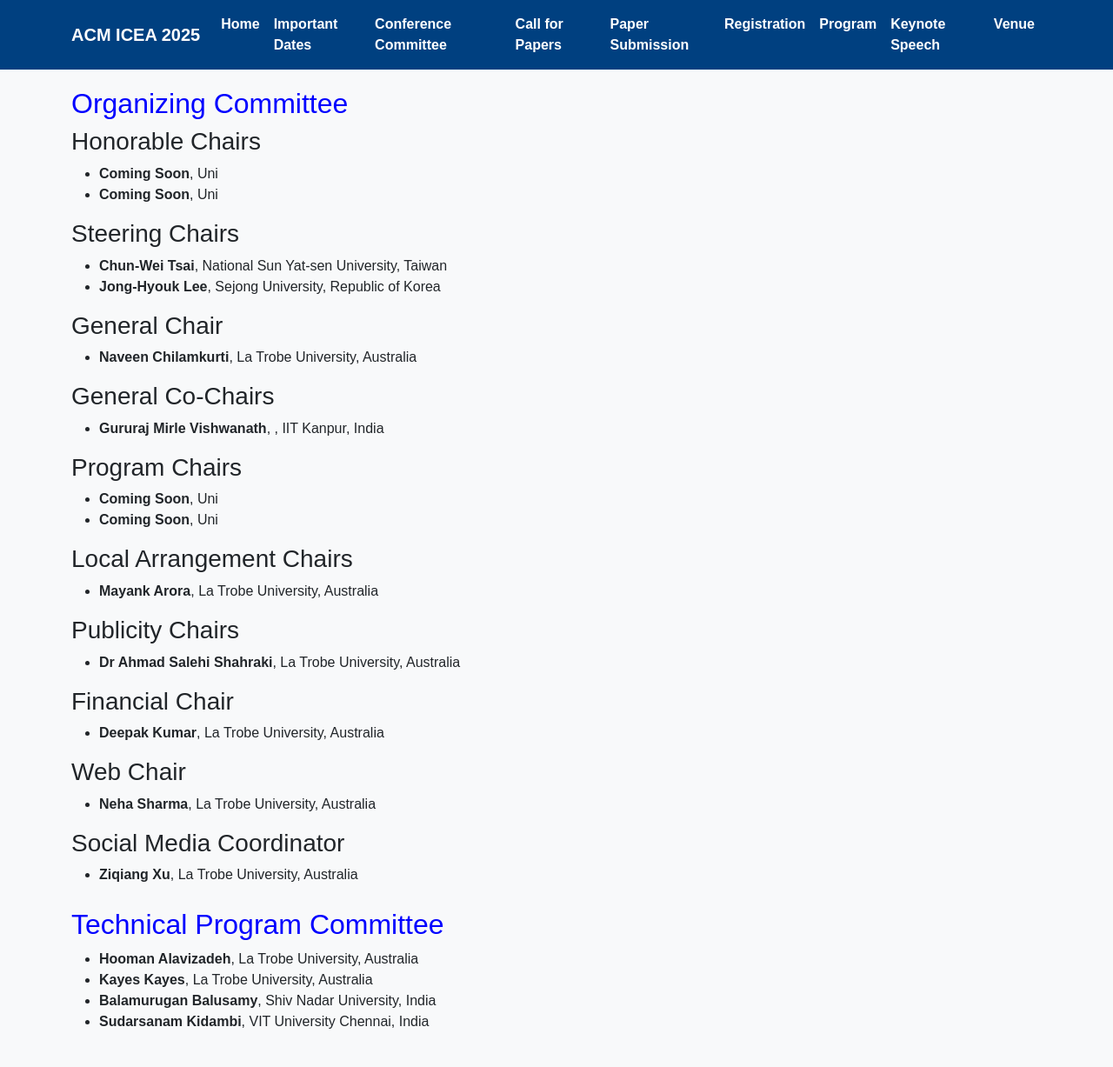
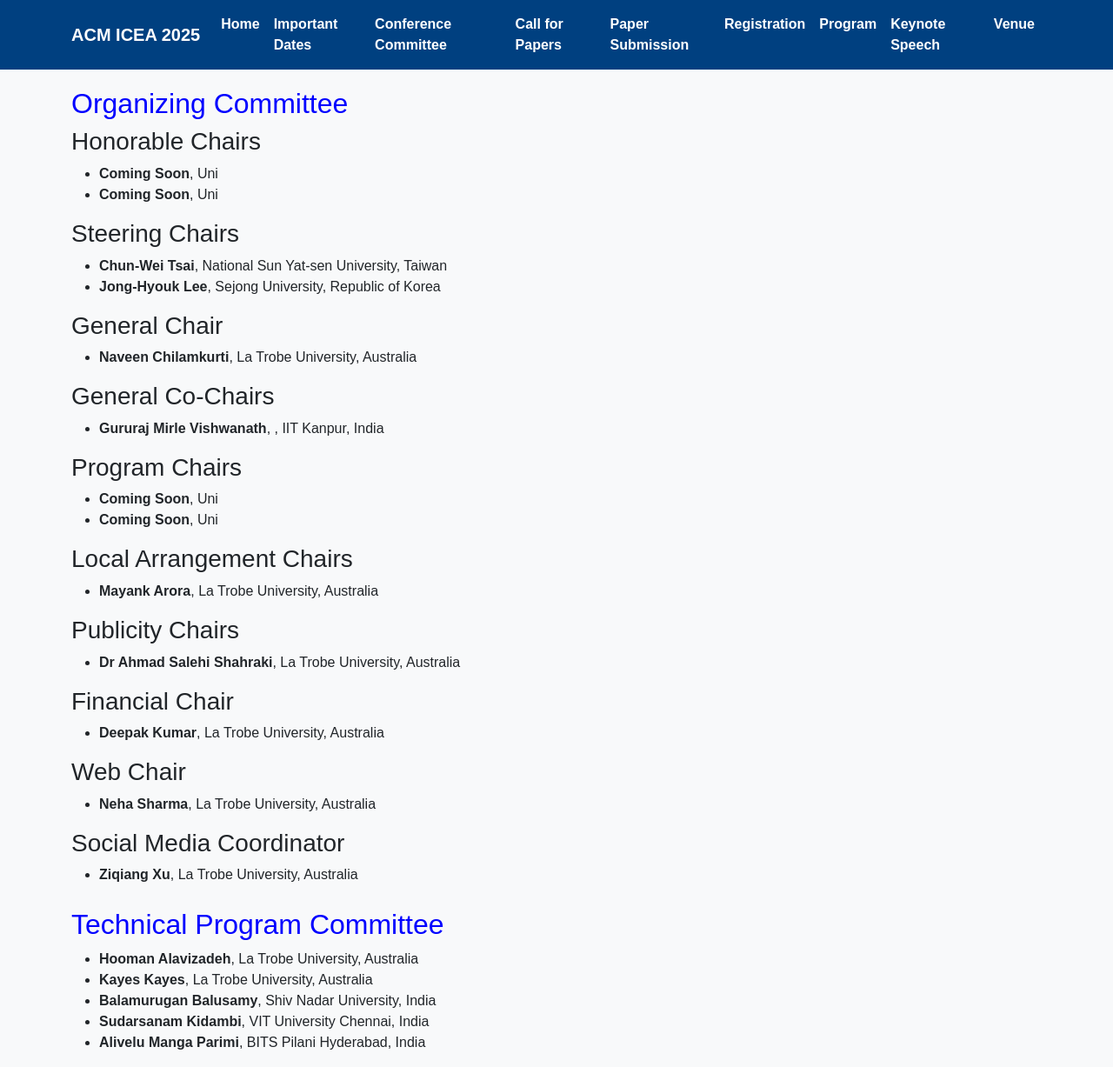
Before and after one commit to icea2025/latrobe, a Jekyll site: the page committee/index.html, which Jekyll copies as it is, in a window 1280 px wide and 1227 px high. Shown: the whole window at 87% size. Built offline with Jekyll 4.4.1, drawn with Linux system fonts in a browser that asks for light colours.

Commit message:
Update index.html

```diff
--- a/committee/index.html
+++ b/committee/index.html
@@ -138,7 +138,7 @@
         <li><b>Kayes Kayes</b>, La Trobe University, Australia</li>
         <li><b>Balamurugan Balusamy</b>, Shiv Nadar University, India</li>
         <li><b>Sudarsanam Kidambi</b>, VIT University Chennai, India</li>
-
+        <li><b>Alivelu Manga Parimi</b>, BITS Pilani Hyderabad, India</li>
       </ul>
     </div>
   </div>
```
